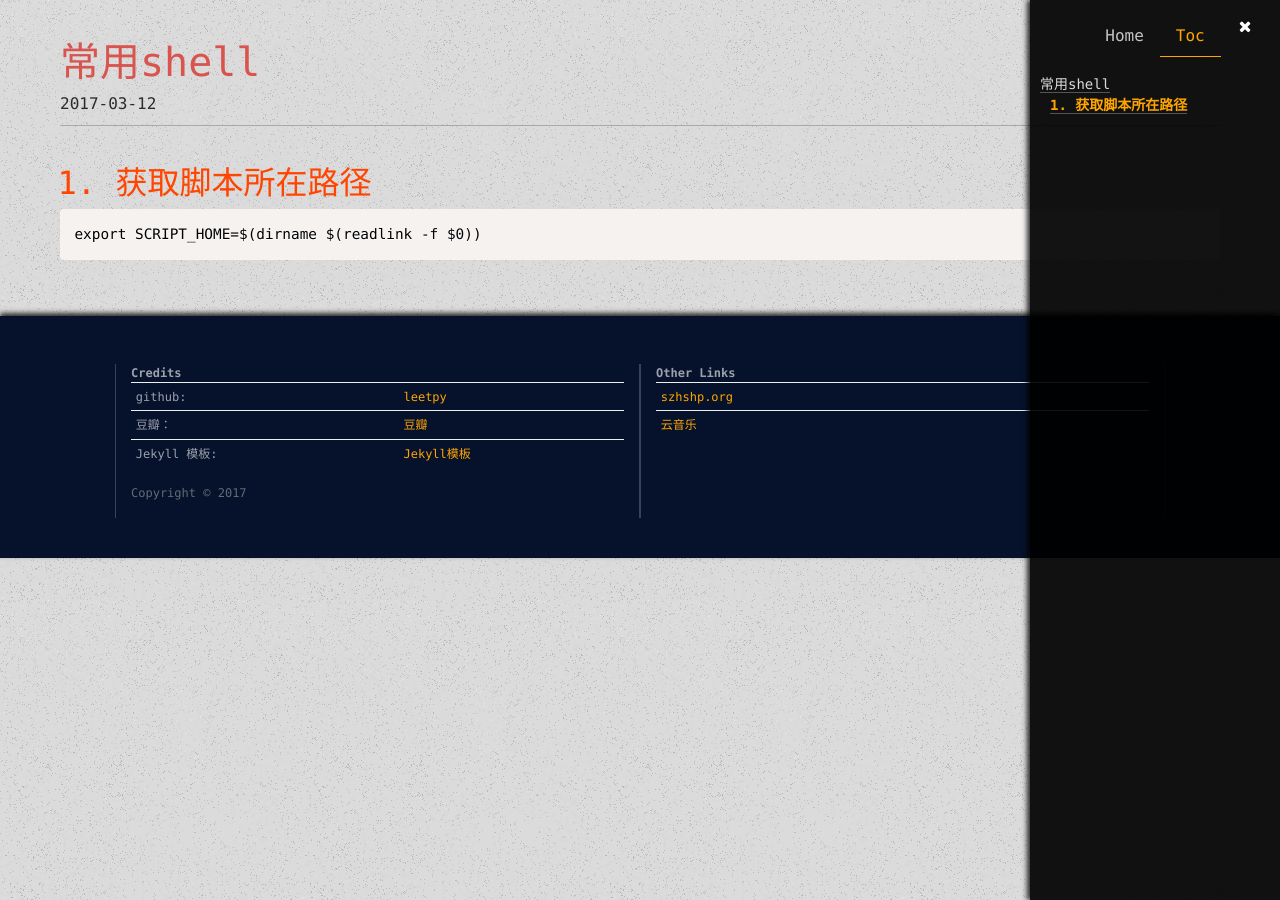
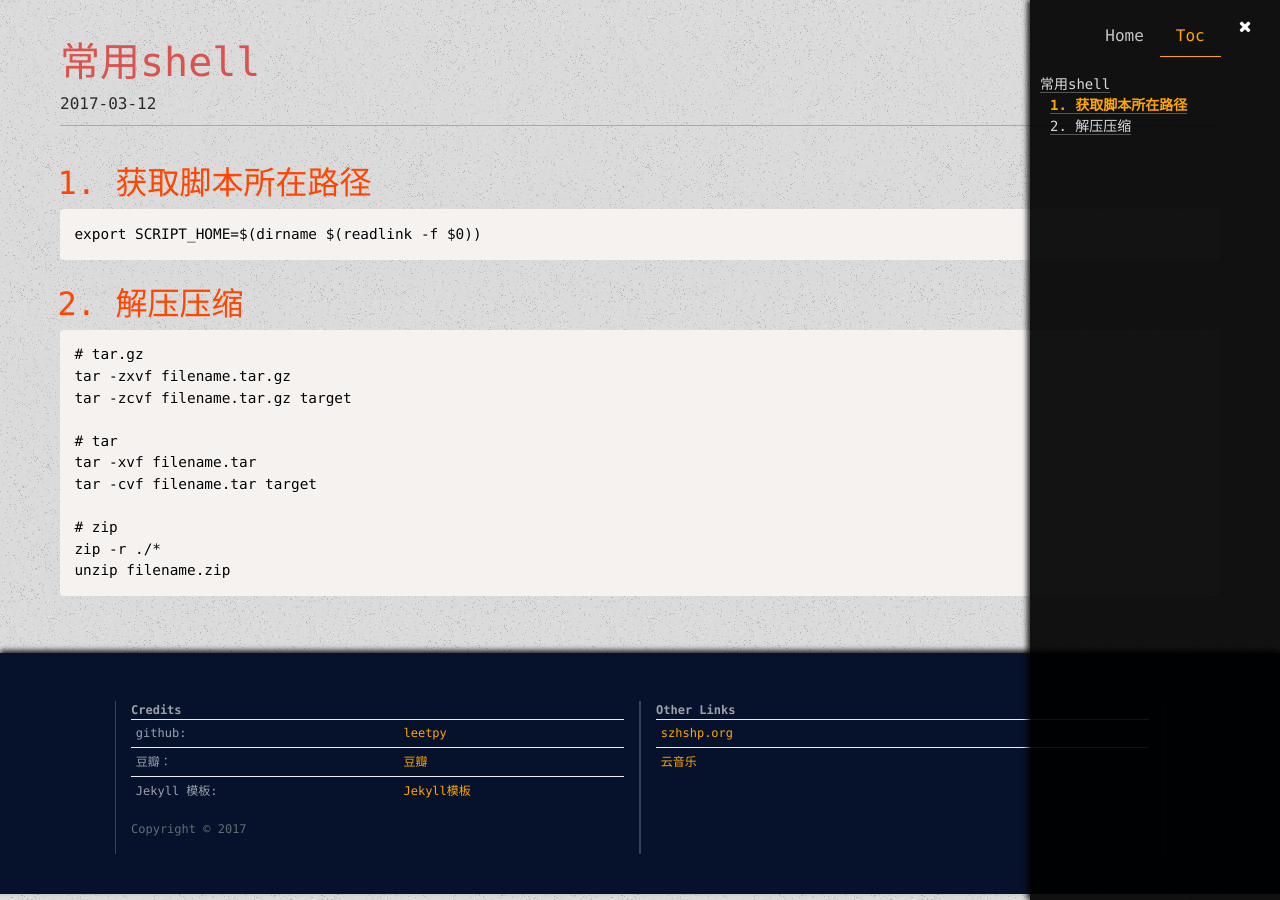
Before and after one commit to leetpy/leetpy.github.io.bak, a Jekyll site: the page built from _posts/2017-03-12-常用shell.md, in a window 1280 px wide. Built offline with Jekyll 4.4.1, drawn with Linux system fonts in a browser that asks for light colours.

Commit message:
Update 2017-03-12-常用shell.md

````diff
--- a/_posts/2017-03-12-常用shell.md
+++ b/_posts/2017-03-12-常用shell.md
@@ -11,3 +11,18 @@ description: 常用shell命令。
 ```shell
 export SCRIPT_HOME=$(dirname $(readlink -f $0))
 ```
+
+## 解压压缩
+```shell
+# tar.gz
+tar -zxvf filename.tar.gz
+tar -zcvf filename.tar.gz target
+
+# tar
+tar -xvf filename.tar
+tar -cvf filename.tar target
+
+# zip
+zip -r ./*
+unzip filename.zip
+```
````
